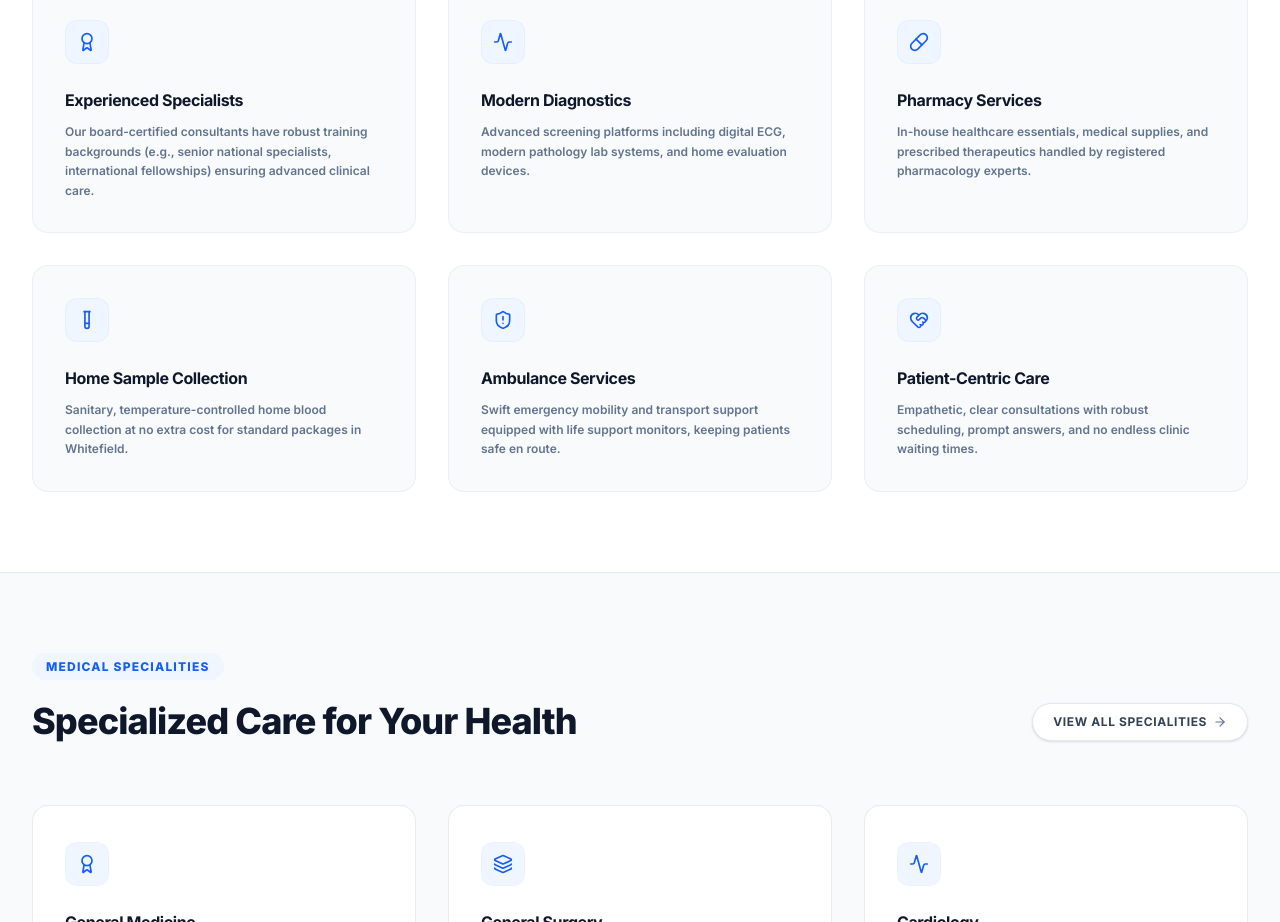
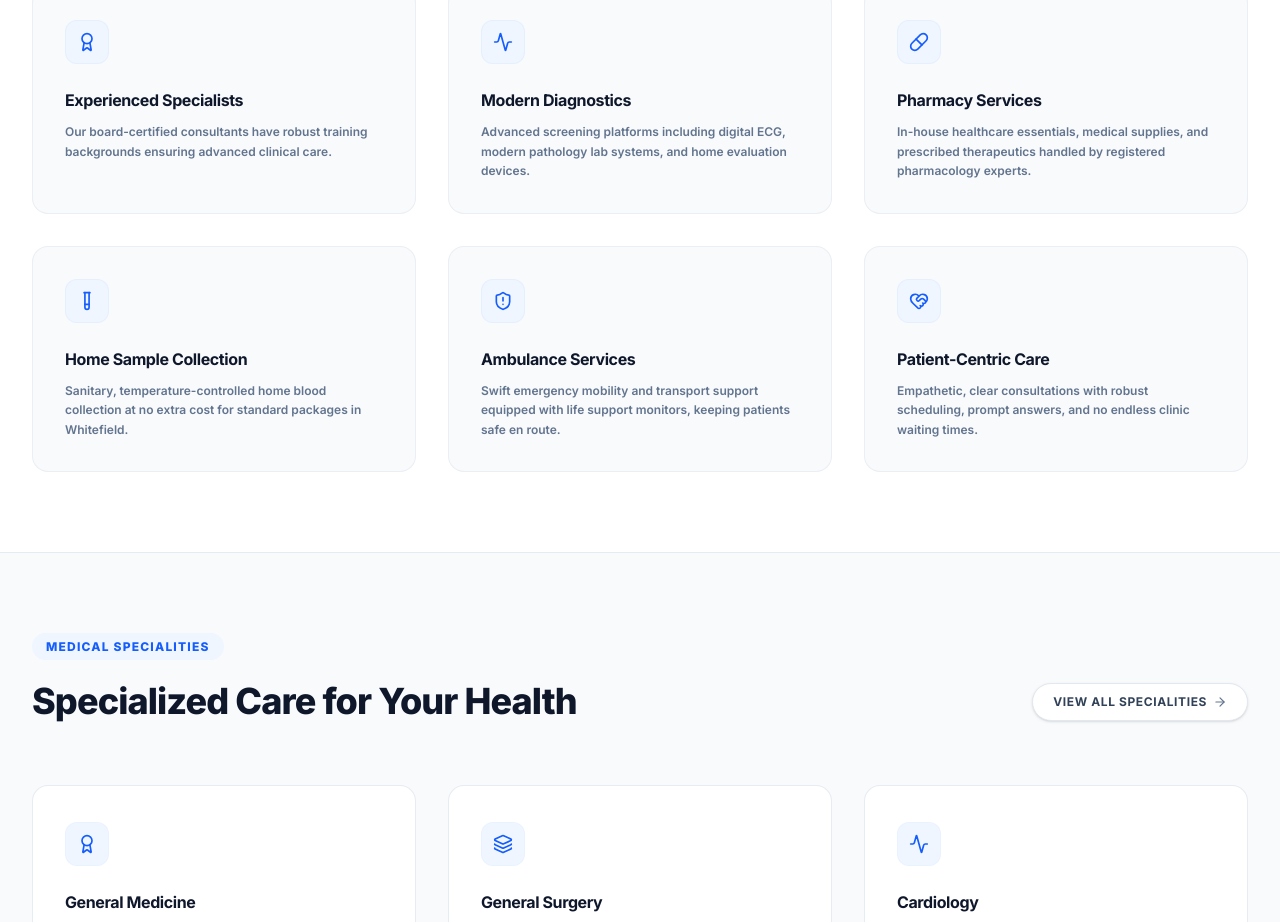
Before and after one commit to Sasankreddynare/Dr1-Gene-hospital-repo, a React (Vite) app: page / in a window 1280 px wide. Shown: the part 1040-1962 px from the top of the page. Built offline with nearby package versions, Linux system fonts and the light colour scheme.

Commit message:
refactor(home): simplify specialist description text

```diff
--- a/src/components/HomeView.tsx
+++ b/src/components/HomeView.tsx
@@ -36,7 +36,7 @@ export default function HomeView({ onPageChange, setSelectedServiceId }: HomeVie
   const whyChooseItems = [
     {
       title: "Experienced Specialists",
-      desc: "Our board-certified consultants have robust training backgrounds (e.g., senior national specialists, international fellowships) ensuring advanced clinical care.",
+      desc: "Our board-certified consultants have robust training backgrounds ensuring advanced clinical care.",
       icon: Award,
       color: "border-blue-100 bg-blue-50/50 text-blue-700"
     },
```
